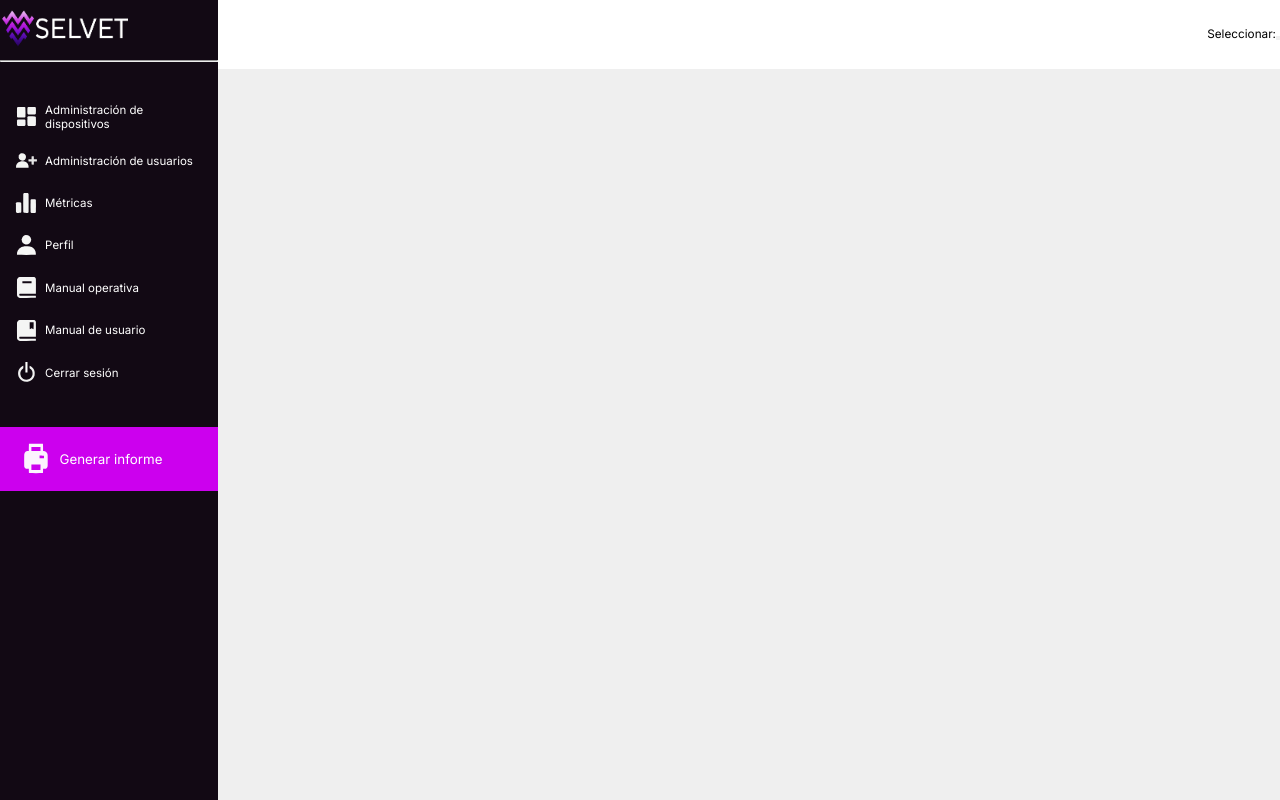
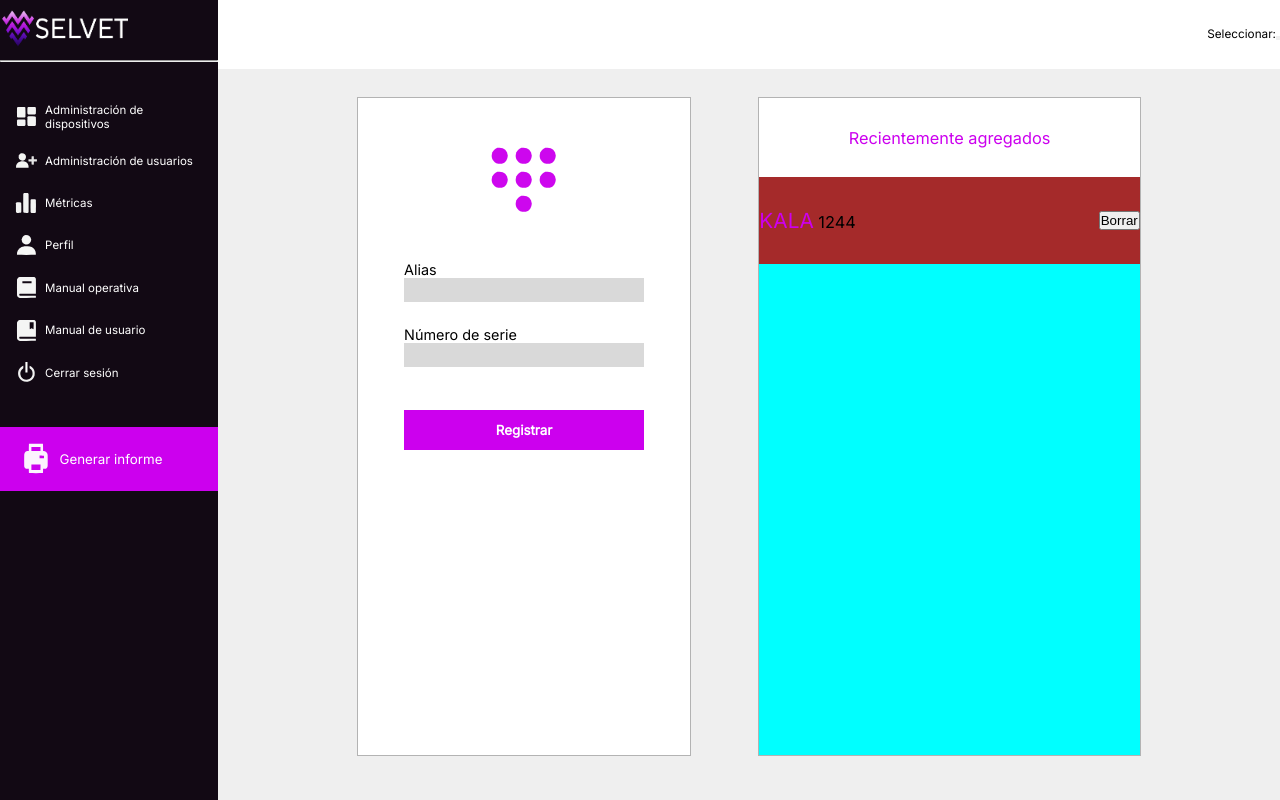
Before and after one commit to KarlaG56/SELVET, a React (Vite) app: page /Administracion-Dispositivo in a window 1280 px wide. Built offline with nearby package versions, Linux system fonts and the light colour scheme.

Commit message:
[ADD] Form dispositive

```diff
--- a/src/Components/AdminDispositive/Body.jsx
+++ b/src/Components/AdminDispositive/Body.jsx
@@ -1,9 +1,8 @@
+import Data from './Data';
 
 function Body() {
     return (
-        <>
-
-        </>
+        <Data />
     )
 }
 
--- a/src/Components/AdminDispositive/Card.jsx
+++ b/src/Components/AdminDispositive/Card.jsx
@@ -0,0 +1,18 @@
+import "../../assets/Styles/Card.css";
+
+function Card(props) {
+    return (
+        <div className="div-card-admin">
+            <div className="div-txt-card">
+                <a className="txt-principal" > {props.nombre}</a>
+                <a className="txt-card-data"> {props.number}</a>
+            </div>
+
+            <div className="div-btn-card">
+                <button className="btn-card">Borrar</button>
+            </div>
+        </div>
+    )
+}
+
+export default Card;
--- a/src/Components/AdminDispositive/Data.jsx
+++ b/src/Components/AdminDispositive/Data.jsx
@@ -1,6 +1,47 @@
+import Card from "./Card";
+
 function Data() {
     return (
-        <></>
+        <div className="div-dispositive-container">
+            <div className="div-register-dispositive">
+                <div className="div-form-container ">
+                    <div className="icon-adminD">
+                        <img className="img-dispositive" src="/Icon/dialpad.svg" alt="" />
+                    </div>
+
+                    <form action="">
+                        <div className="div-inf-disp">
+                            <label className="txt-form-admin" htmlFor="">Alias</label>
+                            <input className="input-admin" type="text" />
+                        </div>
+
+                        <div className="div-inf-disp">
+                            <label className="txt-form-admin" htmlFor="">Número de serie</label>
+                            <input className="input-admin" type="text" />
+                        </div>
+                        <div className="div-btn-disp">
+                            <button className="btn-disp">Registrar</button>
+                        </div>
+                    </form>
+                </div>
+
+                <div className="div-scrollData-form">
+                    <div className="header-scrollD">
+                        <a className="txt-scroll">Recientemente agregados</a>
+                    </div>
+
+                    <div className="body-scroll">
+                        <Card
+                        nombre="KALA"
+                        number="1244"
+                        />
+
+                    </div>
+
+
+                </div>
+            </div>
+        </div>
     )
 }
 
--- a/src/Components/Page/AdminDispositive.jsx
+++ b/src/Components/Page/AdminDispositive.jsx
@@ -1,7 +1,7 @@
 import Body from "../AdminDispositive/Body";
 import Header from "../Header";
 import Aside from "../Aside";
-import '../../assets/Styles/AdminDispositive.css';
+import '../../assets/Styles/Administration.css';
 
 function AdminDispositive() {
     return (
--- a/src/assets/Styles/AdminDispositive.css
+++ /dev/null
@@ -1,5 +0,0 @@
-*{
-    margin: 0;
-    padding: 0;
-    box-sizing: border-box;
-}
--- /dev/null
+++ b/src/assets/Styles/Administration.css
@@ -0,0 +1,123 @@
+@import url('https://fonts.googleapis.com/css2?family=Inter:wght@300&family=Open+Sans:wght@300&display=swap');
+
+* {
+    margin: 0;
+    padding: 0;
+    box-sizing: border-box;
+}
+
+/*Dispositive*/
+
+.div-dispositive-container {
+    width: 90%;
+    height: 100%;
+    margin-left: 5%;
+    position: absolute;
+}
+
+.div-register-dispositive {
+    display: flex;
+    flex-direction: row;
+    justify-content: center;
+    height: 100%;
+}
+
+/*Form-dispositive*/
+
+.div-form-container {
+    width: 35%;
+    height: 90%;
+    background-color: white;
+    display: flex;
+    align-items: center;
+    flex-direction: column;
+    margin-top: 3%;
+    margin-right: 3.5%;
+    border: #b3b3b3 0.1rem solid;
+}
+
+.icon-adminD {
+    display: flex;
+    justify-content: center;
+    margin: 10%;
+}
+
+.img-dispositive {
+    width: 6rem;
+    height: 6rem;
+}
+
+.div-inf-disp {
+    width: 15rem;
+    display: flex;
+    justify-content: center;
+    flex-direction: column;
+    margin-bottom: 10%;
+}
+
+.txt-form-admin {
+    margin: 0;
+    font-family: 'Inter', sans-serif;
+    font-size: 0.9rem;
+}
+
+.input-admin {
+    width: 100%;
+    height: 1.5rem;
+    border: none;
+    background-color: #d9d9d9;
+    outline: none;
+}
+
+.div-btn-disp {
+    width: 100%;
+}
+
+.btn-disp{
+    margin-top: 8%;
+    width: 100%;
+    height: 2.5rem;
+    border: none;
+    background-color: #c0ef;
+    color: white;
+    font-family: 'Inter', sans-serif;
+    font-weight: bold;
+    cursor: pointer;
+}
+
+.btn-disp:hover{
+    background-color: rgb(235, 125, 255);
+}
+
+/*Sroll-dispositive*/
+
+.div-scrollData-form {
+    width: 40%;
+    height: 90%;
+    margin-top: 3%;
+    margin-left: 3.5%;
+    background-color: #80808050;
+    border: #b3b3b3 0.1rem solid;
+}
+
+.header-scrollD{
+    height: 12%;
+    background-color: white;
+    display: flex;
+    justify-content: center;
+    align-items: center;
+}
+
+.txt-scroll{
+    color: #c0ef;
+    font-family: 'Inter', sans-serif;
+}
+
+.body-scroll{
+    width: 100%;
+    background-color: aqua;
+    height: 88%;
+}
+
+
+/*------------------------------------------------------------------------------------*/
--- /dev/null
+++ b/src/assets/Styles/Card.css
@@ -0,0 +1,18 @@
+*{
+    margin: 0;
+    padding: 0;
+}
+
+.div-card-admin{
+    width: 100%;
+    height: 15%;
+    background-color: brown;
+    display: flex;
+    align-items: center;
+    justify-content: space-between;
+}
+
+.txt-principal{
+    color: #c0ef;
+    font-size: 1.3rem;
+}
--- a/src/assets/Styles/Menu.css
+++ b/src/assets/Styles/Menu.css
@@ -49,8 +49,6 @@ hr {
     font-family: 'Inter', sans-serif;
     font-size: 0.72rem;
 }
-
-
 
 /*Aside*/
 
```
Also changed, not shown: public/Icon/dialpad.svg (added).
